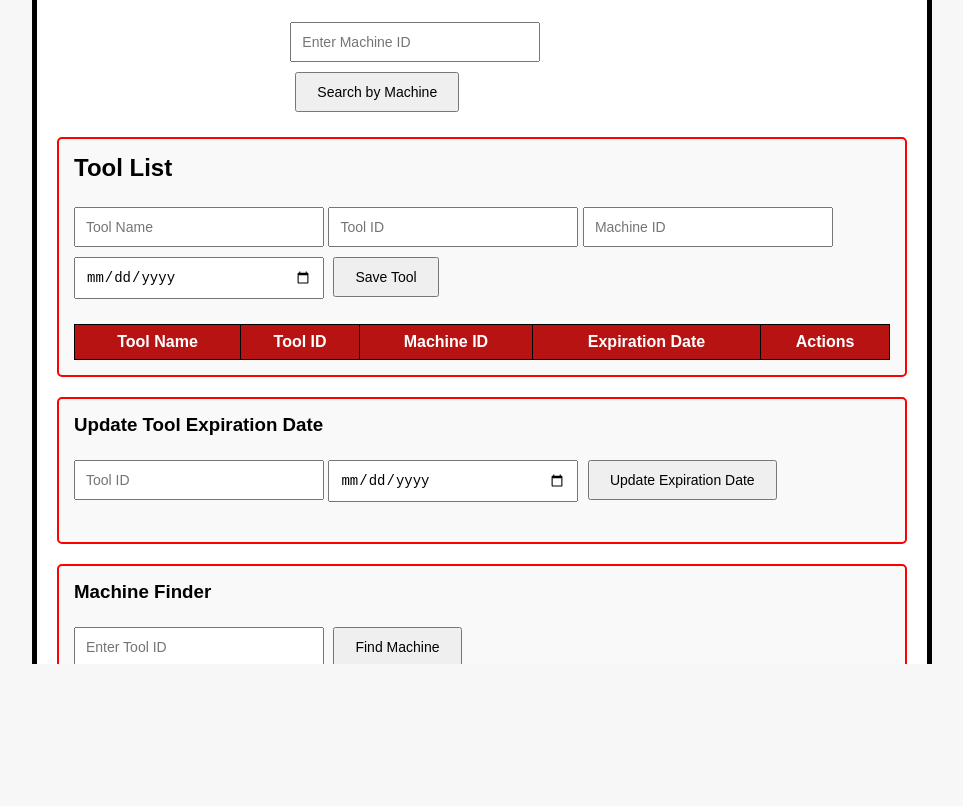
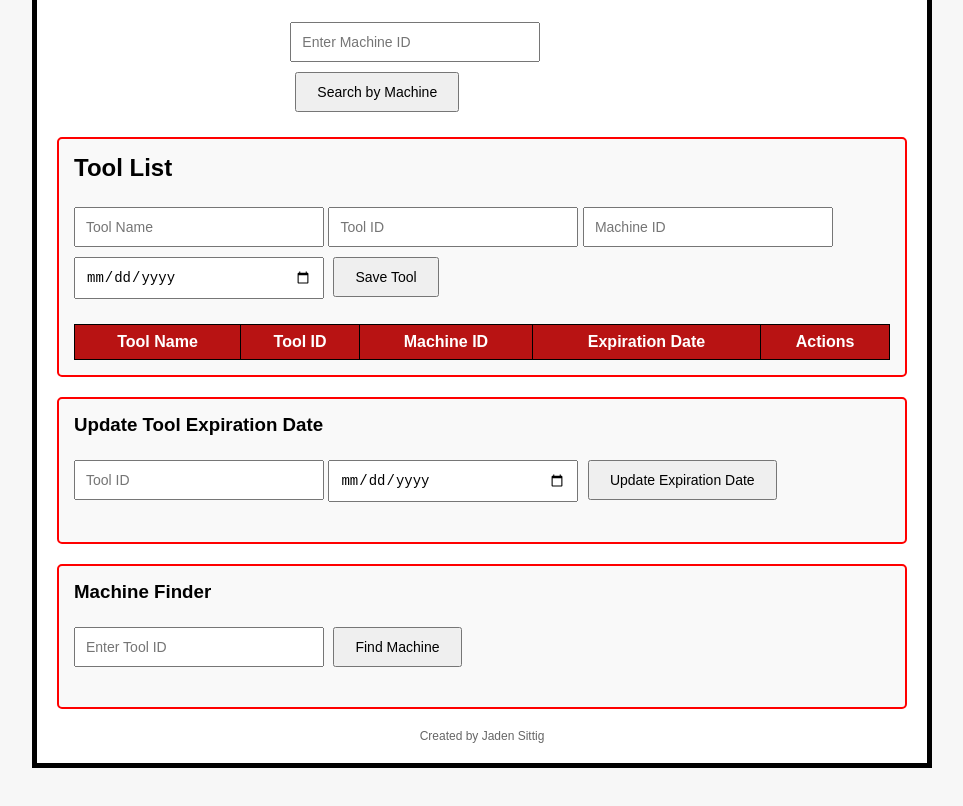
Before and after one commit to jps21red/toolsyncred.com, a website: page tools.html in a window 1280 px wide. Shown: the part 136-942 px from the top of the page, without its empty margins (158-1121 px from the left). Before the commit the page ends 800 px from the top, so only its background shows below. Drawn offline with Linux system fonts and the light colour scheme; no server answers.

Commit message:
Add files via upload

```diff
--- a/tools.html
+++ b/tools.html
@@ -30,19 +30,20 @@
                 box-sizing: border-box;
             }
 
+            /* Updated body and html for scrolling */
             body, html {
                 margin: 0;
                 padding: 0;
-            height: 100%;
+                height: auto; /* Let the height grow based on content */
                 font-family: Arial, sans-serif;
                 background-color: #f7f7f7;
-            overflow: hidden; /* Prevent page scrolling */
+                overflow-y: auto; /* Allow scrolling for the entire page */
             }
 
             .page-container {
                 width: 900px;
                 margin: 50px auto; /* Add space at the top */
-            height: 1000px; /* Adjust this to bring the bottom up */
+                min-height: 100vh; /* Ensure the container fills the viewport */
                 display: flex;
                 flex-direction: column;
                 align-items: center;
@@ -133,6 +134,7 @@
             }
         </style>
     </head>
+
 <body>
     <div class="page-container">
         <h1>ToolSync Dashboard</h1>
```
Lines whose indentation alone changed are shown as unchanged.
